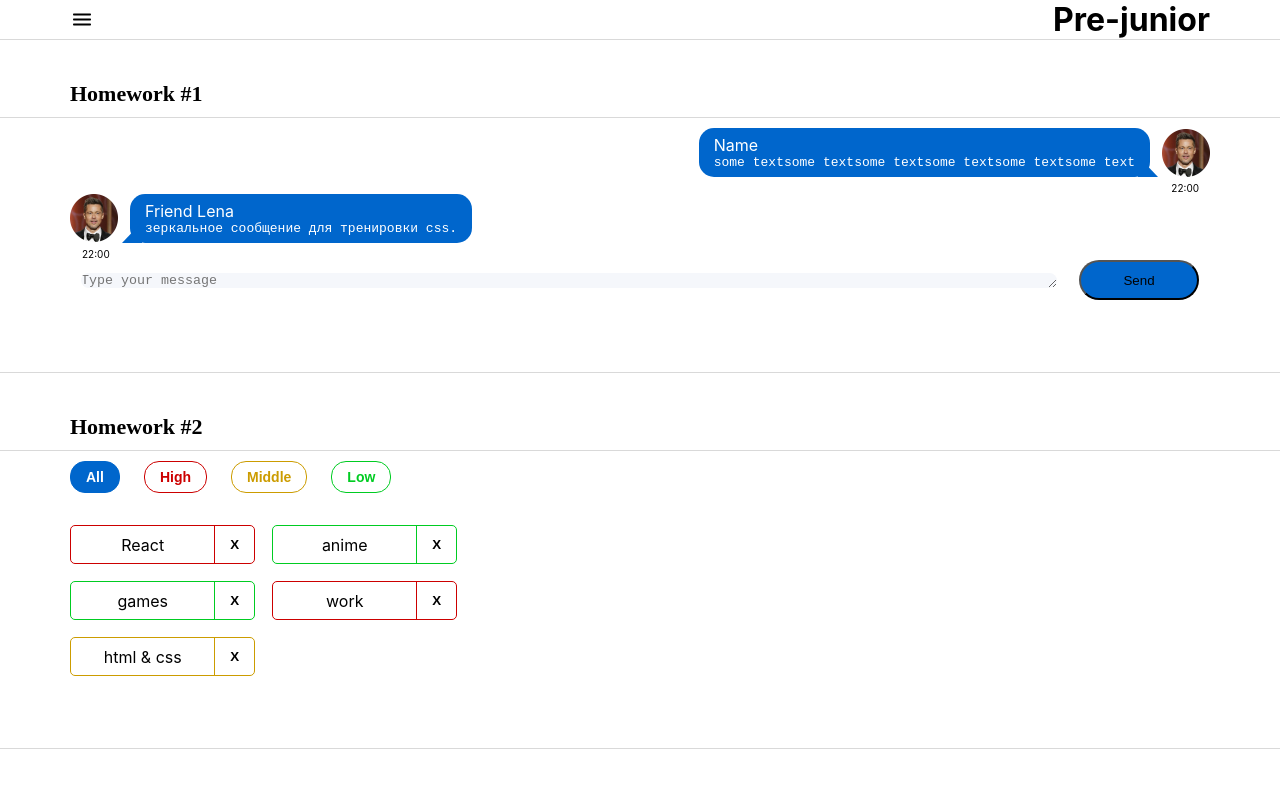
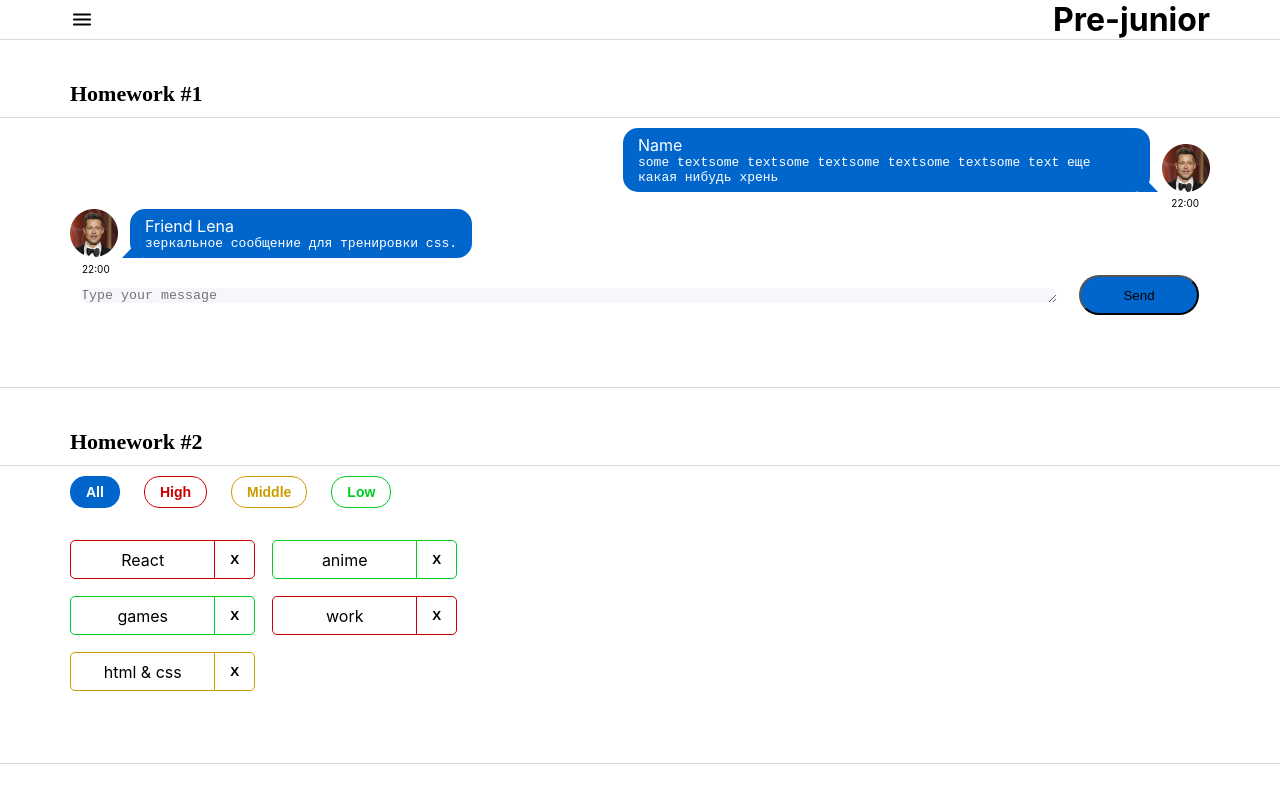
Before and after one commit to BYAsurim/home, a React (Create React App) app: page /#/pre-junior in a window 1280 px wide. Shown: the top 793 px of the page. Built offline with nearby package versions, Linux system fonts and the light colour scheme.

Commit message:
added styles for messages text

```diff
--- a/src/s2-homeworks/hw01/HW1.tsx
+++ b/src/s2-homeworks/hw01/HW1.tsx
@@ -4,7 +4,7 @@ import MessageSender from './message-sender/MessageSender'
 import s2 from '../../s1-main/App.module.css'
 import FriendMessage from './friend-message/FriendMessage'
 import avatar from './avatar.png'
-import { type } from 'os'
+
 
 /*
 * 1 - описать тип MessageType
@@ -39,7 +39,7 @@ export const message0: MessageType = {
         name: 'Name',  // можно менять
     },
     message: {
-        text: 'some textsome textsome textsome textsome textsome text', // можно менять
+        text: 'some textsome textsome textsome textsome textsome text еще какая нибудь хрень', // можно менять
         time: '22:00', // можно менять
     },
 }
--- a/src/s2-homeworks/hw01/friend-message/FriendMessage.module.css
+++ b/src/s2-homeworks/hw01/friend-message/FriendMessage.module.css
@@ -39,7 +39,7 @@ border-right: 20px solid #0066CC;
 }
 
 .friendMessageText {
-
+    text-wrap:inherit ;
 
 }
 
--- a/src/s2-homeworks/hw01/message/Message.module.css
+++ b/src/s2-homeworks/hw01/message/Message.module.css
@@ -16,12 +16,12 @@
 
 .text {
     max-width: 527px;
-   white-space: wrap;
     border-radius: 15px;
     background-color: #0066CC;
     padding: 7px 15px;
     color: white;
     margin-right: 12px;
+
 }
 
 .text:after {
@@ -41,6 +41,7 @@
 }
 
 .messageText {
+    text-wrap:inherit ;
 
 }
 
```
Lines whose indentation alone changed are shown as unchanged.
